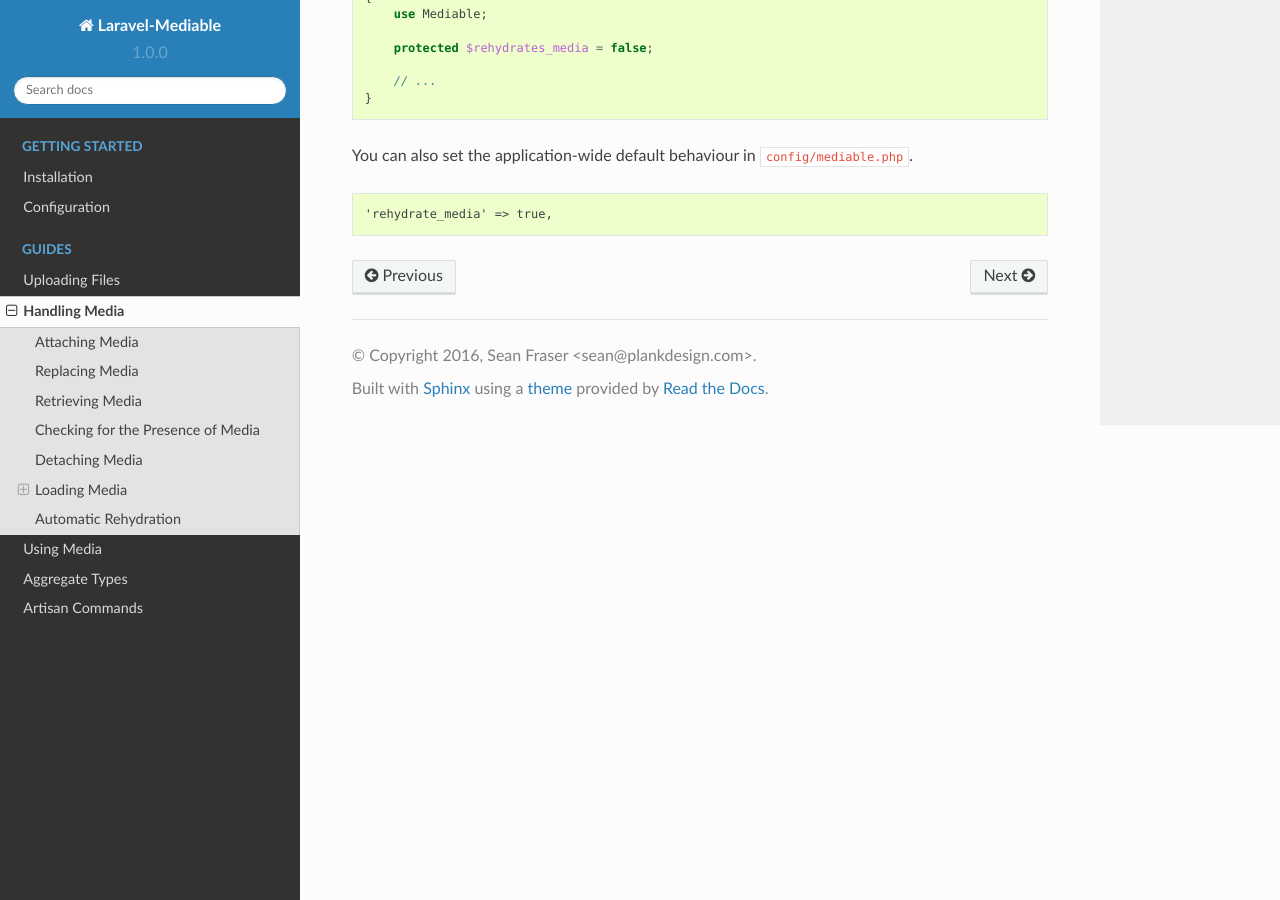
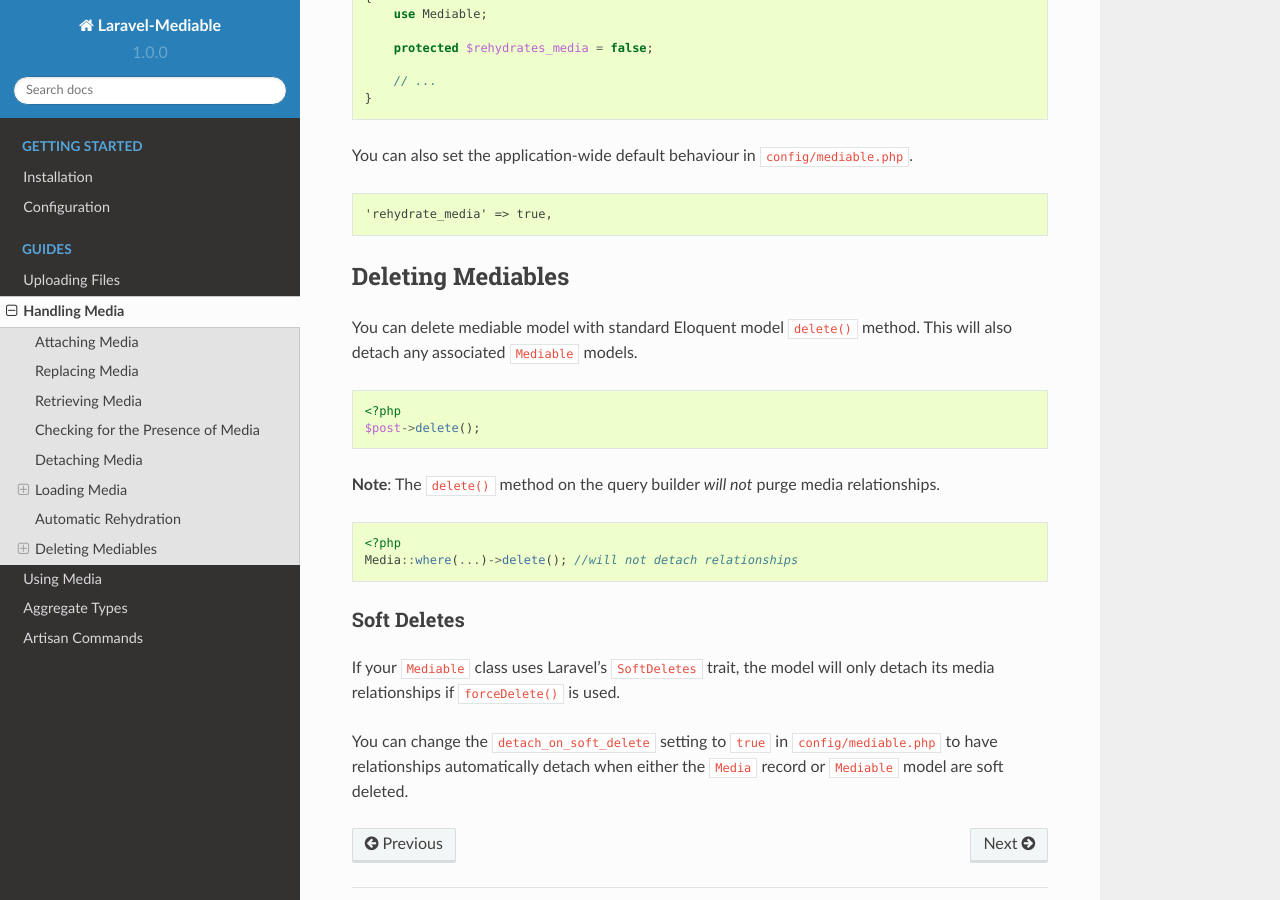
Before and after one commit to plank/laravel-mediable, a Sphinx documentation site: the page built from docs/source/mediable.rst, in a window 1280 px wide and 900 px high, scrolled down 5425 px. Built offline with Sphinx 7.4.7 and the Read the Docs theme 2.0.0, drawn with Linux system fonts in a browser that asks for light colours.

Commit message:
updating docs with info about delete/soft delete behaviour

```diff
--- a/docs/source/mediable.rst
+++ b/docs/source/mediable.rst
@@ -259,3 +259,28 @@ You can also set the application-wide default behaviour in ``config/mediable.php
 ::
 
     'rehydrate_media' => true,
+
+Deleting Mediables
+--------------------
+
+You can delete mediable model with standard Eloquent model ``delete()`` method. This will also detach any associated ``Mediable`` models.
+
+::
+
+    <?php
+    $post->delete();
+
+
+**Note**: The ``delete()`` method on the query builder *will not* purge media relationships.
+
+::
+
+    <?php
+    Media::where(...)->delete(); //will not detach relationships
+
+Soft Deletes
+^^^^^^^^^^^^
+
+If your ``Mediable`` class uses Laravel's ``SoftDeletes`` trait, the model will only detach its media relationships if ``forceDelete()`` is used.
+
+You can change the ``detach_on_soft_delete`` setting to ``true`` in ``config/mediable.php`` to have relationships automatically detach when either the ``Media`` record or ``Mediable`` model are soft deleted.
```
Also changed, not shown: docs/source/media.rst (+9 -2 lines), 15 other files.
